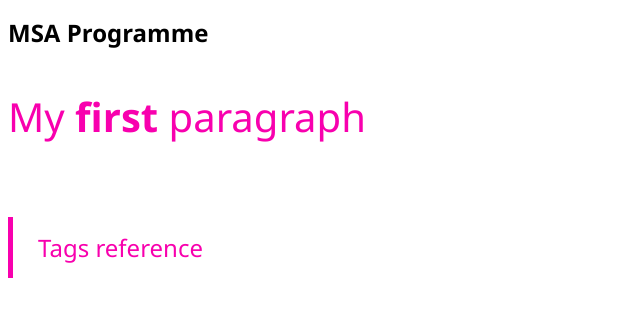
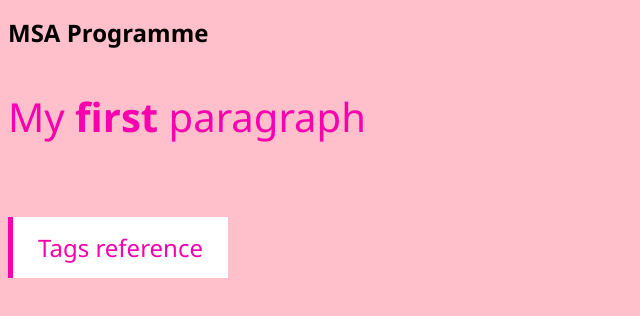
Before and after one commit to xvrlad/Intro-to-git-website, a plain HTML site: page index.html in a window 1280 px wide. Shown: the whole page, without its empty margins (0-640 px from the left). Drawn offline with Linux system fonts and the light colour scheme.

Commit message:
changed bg to pink

```diff
--- a/style.css
+++ b/style.css
@@ -4,7 +4,7 @@
 }
 
 body {
-    color: black;
+    background-color: pink;
 }
 
 p {
```
